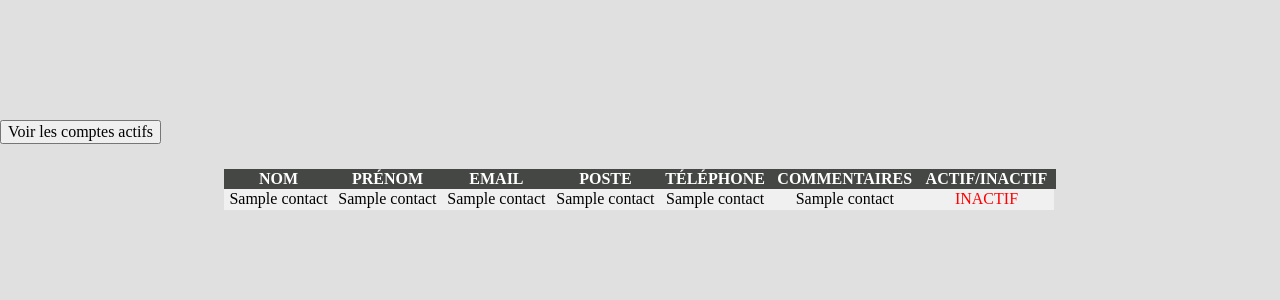
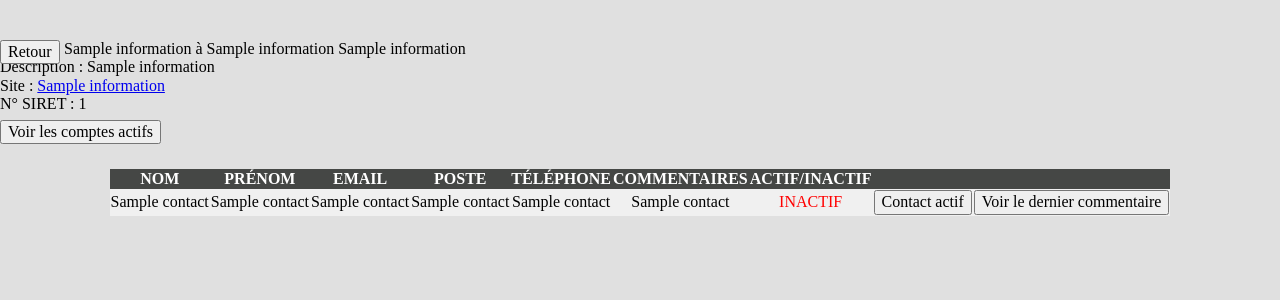
Before and after one commit to Jeannegbl/LaJolieBoiteACode, a Flask app: template templates/prospect.html in a window 1280 px wide. Shown: the part 120-420 px from the top of the page. Run offline with Flask 2, Linux system fonts and the light colour scheme; the template is opened without the code that fills it: values that come from a table or form of the project are taken from there, most other values are stand-ins (such as "Sample title", 1, 10 or a date in 2020); some libraries are stand-ins or nearby versions.

Commit message:
Ajout de du changement d'activiter

```diff
--- a/main.py
+++ b/main.py
@@ -110,5 +110,25 @@ def contact(contact, prospect):
                            commentaire=commentaire, liste_commentaires=liste_commentaires)
 
 
+@app.route('/<statut>/<contact>/changer', methods=['GET', 'POST'])
+def changer(statut, contact):
+    if statut == "inactif":
+        connexion_unique = DBSingleton.Instance()
+        changement_statut = 1
+        nom_contact = contact
+        requete_sql = "UPDATE contact SET statut = %s WHERE contact.nom = %s"
+        argument_sql = (changement_statut, nom_contact)
+        connexion_unique.commit(requete_sql, argument_sql)
+        return redirect('/accueil')
+    else:
+        connexion_unique = DBSingleton.Instance()
+        changement_statut = 0
+        nom_contact = contact
+        requete_sql = "UPDATE contact SET statut = %s WHERE contact.nom = %s"
+        argument_sql = (changement_statut, nom_contact)
+        connexion_unique.commit(requete_sql, argument_sql)
+        return redirect('/accueil')
+
+
 if __name__ == "__main__":
     app.run(debug=True)
--- a/static/accueil.css
+++ b/static/accueil.css
@@ -29,7 +29,6 @@ body{
     margin-left: auto;
     margin-right: auto;
     text-align: center;
-    width: 65%;
     border-collapse: collapse;
 }
 th{
--- a/templates/prospect.html
+++ b/templates/prospect.html
@@ -17,6 +17,7 @@
             <th>COMMENTAIRES</th>
             <th>ACTIF/INACTIF</th>
             <th></th>
+            <th></th>
         </tr>
         {% for contact in contacts %}
         <tr>
@@ -28,14 +29,17 @@
             <td>{{contact.8}}</td>
             {% if contact.6 == 1 %}
                 <td class="actif">ACTIF</td>
-            <td><a href="/{{nom_prospect}}/contact/{{contact.1}}"><button  class="boutton">Voir le dernier commentaire</button></a></td>
+                <td><a href="/actif/{{contact.1}}/changer"><button  class="boutton">Contact inactif</button></a></td>
             {% else %}
                 <td class="inactif">INACTIF</td>
+                <td><a href="/inactif/{{contact.1}}/changer"><button  class="boutton">Contact actif</button></a></td>
+            {% endif %}
+            {% if contact.8 != 0 %}
+            <td><a href="/{{nom_prospect}}/contact/{{contact.1}}"><button  class="boutton">Voir le dernier commentaire</button></a></td>
             {% endif %}
         </tr>
         {% endfor %}
     </table>
-    {% if activiter == 1 %}
         {% for information in info_prospect %}
         <p class="retour">Adresse : {{information.1}} à {{information.3}} {{information.2}}
             </br>Description : {{information.4}}
@@ -44,6 +48,7 @@
         </p>
         {% endfor %}
     <input class="retour" type="button" value="Retour" onclick="window.location.href='/{{('accueil')}}';">
+    {% if activiter == 1 %}
     <input class="retour-2" type="button" value="Voir les comptes inactifs" onclick="window.location.href='/{{nom_prospect}}/inactif/filtre-off';">
     {% else %}
     <input class="retour-2" type="button" value="Voir les comptes actifs" onclick="window.location.href='/{{nom_prospect}}/actif/filtre-off';">
```
Also changed, not shown: singleton.py (+9 -0 lines).
